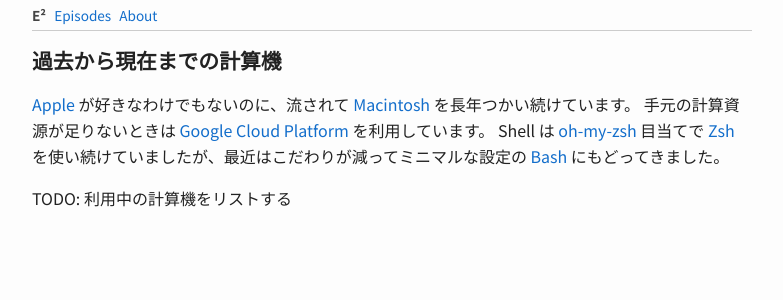
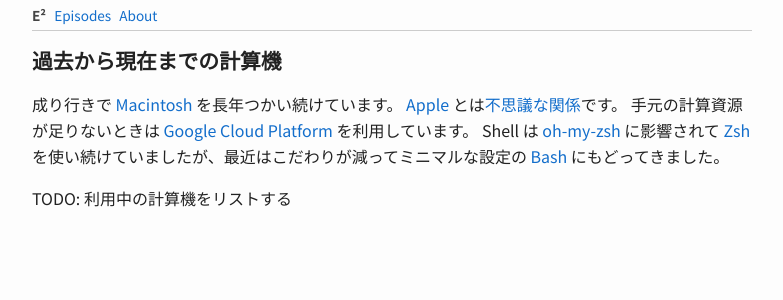
Before and after one commit to toru/ep.torumk.com, a Jekyll site: the page built from _pages/computers.md, in a window 1280 px wide. Shown: the top 300 px of the page, without its empty margins (248-1031 px from the left). Built offline with Jekyll 4.4.1, drawn with Linux system fonts in a browser that asks for light colours.

Commit message:
pages: clean up the japanese in /computers

```diff
--- a/_pages/computers.md
+++ b/_pages/computers.md
@@ -5,8 +5,9 @@ layout: default
 is_post: true
 ---
 
-[Apple](https://ja.wikipedia.org/wiki/%E3%82%A2%E3%83%83%E3%83%97%E3%83%AB_(%E4%BC%81%E6%A5%AD)) が好きなわけでもないのに、流されて [Macintosh](https://ja.wikipedia.org/wiki/Macintosh) を長年つかい続けています。
+成り行きで [Macintosh](https://ja.wikipedia.org/wiki/Macintosh) を長年つかい続けています。
+[Apple](https://ja.wikipedia.org/wiki/%E3%82%A2%E3%83%83%E3%83%97%E3%83%AB_(%E4%BC%81%E6%A5%AD)) とは[不思議な関係](https://twitter.com/tmaesaka/status/162135456581033984)です。
 手元の計算資源が足りないときは [Google Cloud Platform](https://ja.wikipedia.org/wiki/Google_Cloud_Platform) を利用しています。
-Shell は [oh-my-zsh](https://ohmyz.sh/) 目当てで [Zsh](https://ja.wikipedia.org/wiki/Z_Shell) を使い続けていましたが、最近はこだわりが減ってミニマルな設定の [Bash](https://ja.wikipedia.org/wiki/Bash) にもどってきました。
+Shell は [oh-my-zsh](https://ohmyz.sh/) に影響されて [Zsh](https://ja.wikipedia.org/wiki/Z_Shell) を使い続けていましたが、最近はこだわりが減ってミニマルな設定の [Bash](https://ja.wikipedia.org/wiki/Bash) にもどってきました。
 
 TODO: 利用中の計算機をリストする
```
